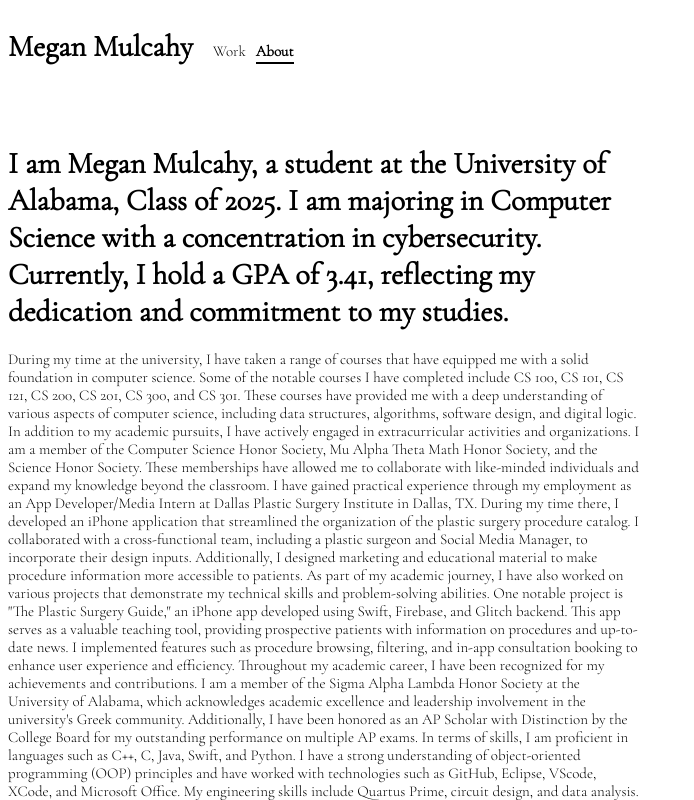
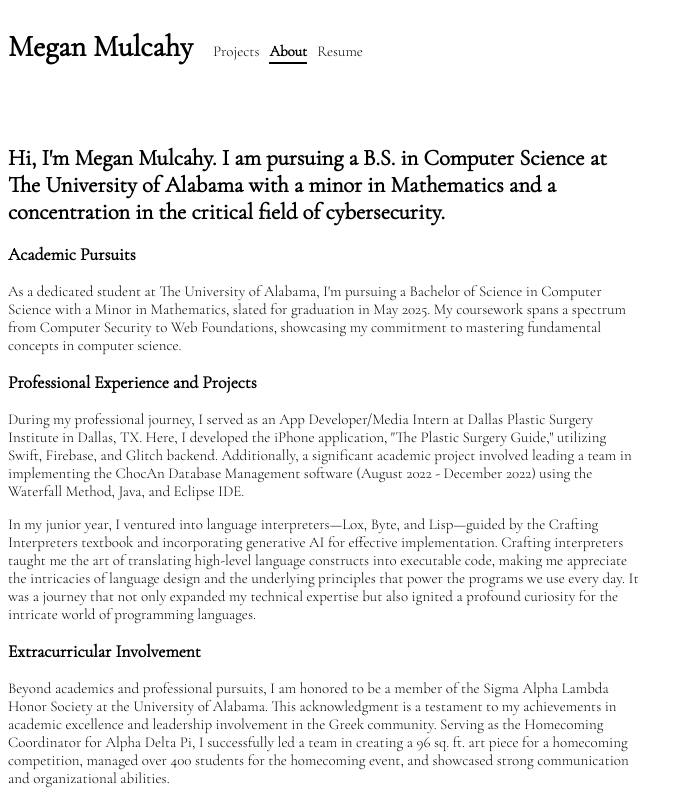
Before and after one commit to MeganMulcahy/MeganMulcahy.github.io, a plain HTML site: page index.html in a window 1280 px wide. Both pictures are taken after a click on the item "About". Shown: the top 800 px of the page, without its empty margins (0-694 px from the left). Drawn offline with Linux system fonts and the light colour scheme.

Commit message:
about is good here

```diff
--- a/index.html
+++ b/index.html
@@ -42,6 +42,13 @@
         width: 50%;
     }
 
+    img2 {
+      max-width: 100%;
+      max-height: 100%;
+      display: block;
+      margin: auto;
+    }
+
     @media (max-width: 600px) {
       .grid-container {
         display: block;
@@ -69,13 +76,14 @@
   <div class="container">
     <h1>Megan Mulcahy</h1>
     <ul class="tabs">
-      <li class="tab active" data-tab-id="Work" onclick="setActiveTab(0)">Work</li>
+      <li class="tab active" data-tab-id="Projects" onclick="setActiveTab(0)">Projects</li>
       <li class="tab" data-tab-id="About" onclick="setActiveTab(1)">About</li>
+      <li class="tab" data-tab-id="Resume" onclick="setActiveTab(2)">Resume</li>
     </ul>
   </div>
 
   <div class="content">
-    <div id="Work" class="tab-content">
+    <div id="Projects" class="tab-content">
       <div class="grid-container">
         <div class="grid-item">
           <img src="Untitled-1.png" alt="Image 1">
@@ -85,66 +93,78 @@
           <img src="Untitled-1.png" alt="Image 2">
           <p>ChocAn Java Project</p>
         </div>
-        <!-- <div class="grid-item">
+        <div class="grid-item">
           <img src="Untitled-1.png" alt="Image 3">
-          <p>Label 3</p>
+          <p>Project 3</p>
         </div>
         <div class="grid-item">
           <img src="Untitled-1.png" alt="Image 4">
-          <p>Label 4</p>
+          <p>Project 4</p>
         </div>
         <div class="grid-item">
           <img src="Untitled-1.png" alt="Image 5">
-          <p>Label 5</p>
+          <p>Project 5</p>
         </div>
-        <div class="grid-item">
-          <img src="Untitled-1.png" alt="Image 6">
-          <p>Label 6</p>
-        </div> -->
+        <!-- Add three more project slots as needed -->
       </div>
       <div class="container">
         <div class="column-left">
-            <h1>I am Megan Mulcahy, a student at the University of Alabama, Class of 2025. I am majoring in Computer Science with a concentration in cybersecurity. Currently, I hold a GPA of 3.41, reflecting my dedication and commitment to my studies.
-            </h1>
+            <!-- Additional details about projects can be added here if needed -->
         </div>
       </div>
     </div>
 
     <div id="About" class="tab-content" style="display: none;">
-        <div class="container">
-            <div class="column-left">
-                <h1>I am Megan Mulcahy, a student at the University of Alabama, Class of 2025. I am majoring in Computer Science with a concentration in cybersecurity. Currently, I hold a GPA of 3.41, reflecting my dedication and commitment to my studies.
-                </h1>
-            </div>
-          </div>
-        <div class="container">
+      <div class="container">
         <div class="column-left">
-            <p1>
-                During my time at the university, I have taken a range of courses that have equipped me with a solid foundation in computer science. Some of the notable courses I have completed include CS 100, CS 101, CS 121, CS 200, CS 201, CS 300, and CS 301. These courses have provided me with a deep understanding of various aspects of computer science, including data structures, algorithms, software design, and digital logic.
+          <h2>Hi, I'm Megan Mulcahy.
+            I am pursuing a B.S. in Computer Science at The University of Alabama with a minor in Mathematics and a concentration in the critical field of cybersecurity.
+          </h2>
+          <h3>Academic Pursuits</h3>
+          <p>
+            As a dedicated student at The University of Alabama, I'm pursuing a Bachelor of Science in Computer Science with a Minor in Mathematics, slated for graduation in May 2025.
+            My coursework spans a spectrum from Computer Security to Web Foundations, showcasing my commitment to mastering fundamental concepts in computer science.
+          </p>
 
-                In addition to my academic pursuits, I have actively engaged in extracurricular activities and organizations. I am a member of the Computer Science Honor Society, Mu Alpha Theta Math Honor Society, and the Science Honor Society. These memberships have allowed me to collaborate with like-minded individuals and expand my knowledge beyond the classroom.
+          <h3>Professional Experience and Projects</h3>
+          <p>
+            During my professional journey, I served as an App Developer/Media Intern at Dallas Plastic Surgery Institute in Dallas, TX. Here, I developed the iPhone application, "The Plastic Surgery Guide," utilizing Swift, Firebase, and Glitch backend.
+            Additionally, a significant academic project involved leading a team in implementing the ChocAn Database Management software (August 2022 - December 2022) using the Waterfall Method, Java, and Eclipse IDE.
+          </p>
+          <p>
+            In my junior year, I ventured into language interpreters—Lox, Byte, and Lisp—guided by the Crafting Interpreters textbook and incorporating generative AI for effective implementation.
+            Crafting interpreters taught me the art of translating high-level language constructs into executable code, making me appreciate the intricacies of language design and the underlying principles that power the programs we use every day. It was a journey that not only expanded my technical expertise but also ignited a profound curiosity for the intricate world of programming languages.
+          </p>
 
-                I have gained practical experience through my employment as an App Developer/Media Intern at Dallas Plastic Surgery Institute in Dallas, TX. During my time there, I developed an iPhone application that streamlined the organization of the plastic surgery procedure catalog. I collaborated with a cross-functional team, including a plastic surgeon and Social Media Manager, to incorporate their design inputs. Additionally, I designed marketing and educational material to make procedure information more accessible to patients.
+          <h3>Extracurricular Involvement</h3>
+          <p>
+            Beyond academics and professional pursuits, I am honored to be a member of the Sigma Alpha Lambda Honor Society at the University of Alabama.
+            This acknowledgment is a testament to my achievements in academic excellence and leadership involvement in the Greek community.
+            Serving as the Homecoming Coordinator for Alpha Delta Pi, I successfully led a team in creating a 96 sq. ft. art piece for a homecoming competition, managed over 400 students for the homecoming event, and showcased strong communication and organizational abilities.
+          </p>
 
-                As part of my academic journey, I have also worked on various projects that demonstrate my technical skills and problem-solving abilities. One notable project is "The Plastic Surgery Guide," an iPhone app developed using Swift, Firebase, and Glitch backend. This app serves as a valuable teaching tool, providing prospective patients with information on procedures and up-to-date news. I implemented features such as procedure browsing, filtering, and in-app consultation booking to enhance user experience and efficiency.
-
-                Throughout my academic career, I have been recognized for my achievements and contributions. I am a member of the Sigma Alpha Lambda Honor Society at the University of Alabama, which acknowledges academic excellence and leadership involvement in the university's Greek community. Additionally, I have been honored as an AP Scholar with Distinction by the College Board for my outstanding performance on multiple AP exams.
-
-                In terms of skills, I am proficient in languages such as C++, C, Java, Swift, and Python. I have a strong understanding of object-oriented programming (OOP) principles and have worked with technologies such as GitHub, Eclipse, VScode, XCode, and Microsoft Office. My engineering skills include Quartus Prime, circuit design, and data analysis.
-
-                Outside of academics, I actively participate in campus activities and organizations. I have served as the Homecoming Coordinator for Alpha Delta Pi, where I contributed to a 96 sq. ft. art piece for a competition and managed a team of over 400 students for the homecoming event.
-            </p1>
+          <h3>Technical Proficiency</h3>
+          <p>
+            Proficient in languages such as C++, C, Java, Swift, and Python, I bring engineering skills in tools like Quartus Prime, circuit design, and data analysis. My diverse experiences underscore my dedication to excellence in both academic challenges and real-world applications within the dynamic field of computer science.
+          </p>
         </div>
       </div>
     </div>
 
-</div>
 
-<h2>mgmulcahy@crimson.ua.edu</h2>
-<a href="mgmulcahy@crimson.ua.edu"><h2>Send Email</h2></a>
-<p> </p>
+    <div id="Resume" class="tab-content" style="display: none;">
+      <div class="container">
+        <div>
+          <img2 src="Copy of Megan Resume.png" alt="Megan's Resume">
+        </div>
+      </div>
+    </div>
 
- <script>
+  </div>
+
+  <h2>Reach out to me via email at <a href="mailto:mgmulcahy@crimson.ua.edu">mgmulcahy@crimson.ua.edu</a>.</h2>
+
+  <script>
     var tabs = document.getElementsByClassName('tab');
     var tabContents = document.getElementsByClassName('tab-content');
 
```
Also changed, not shown: Copy of Megan Resume.png (added), 1 other file.
